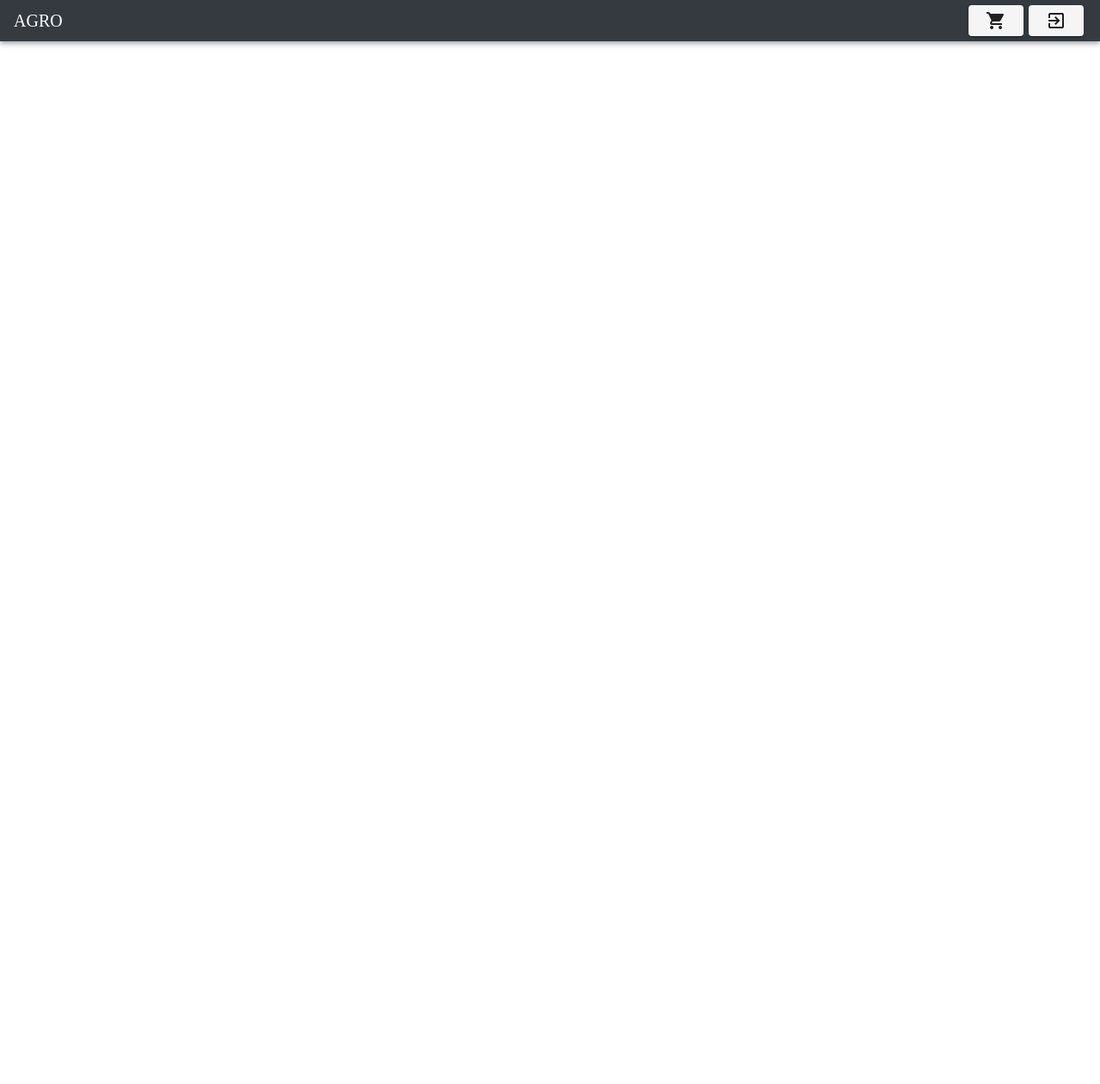
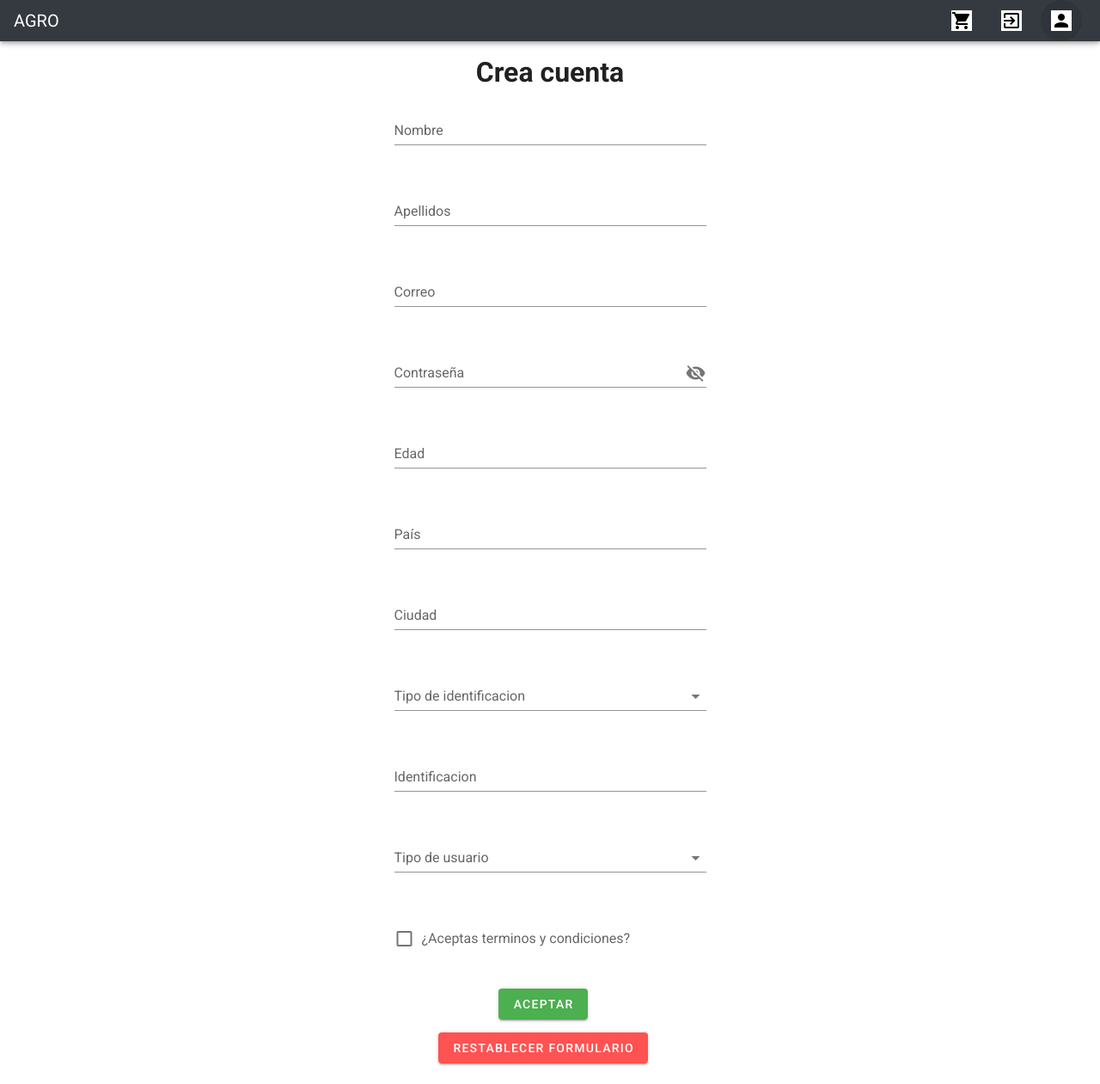
Before and after one commit to Juan-Carlos-Prada-Orduz/FrontEnd, a Nuxt app: page /user-register in a window 1280 px wide. Before the commit this address had no page. Shown: the whole page at 86% size. Before the commit the page ends 800 px from the top, so only its background shows below. Built offline with nearby package versions, Linux system fonts and the light colour scheme.

Commit message:
se agrego la pagina de registro y se crearon los formularios

```diff
--- a/assets/variables.scss
+++ /dev/null
@@ -1,4 +0,0 @@
-// Ref: https://github.com/nuxt-community/vuetify-module#customvariables
-//
-// The variables you want to modify
-// $font-size-root: 20px;
--- a/layouts/default.vue
+++ b/layouts/default.vue
@@ -1,31 +1,39 @@
 <template>
-  <div>
-    <v-app-bar
-    dense
-    color = "#343a40">
+  <v-app>
+    <v-app-bar dense color = "#343a40">
 
-    <v-toolbar-title id = "title">AGRO</v-toolbar-title>
+    <v-toolbar-title id="title">AGRO</v-toolbar-title>
 
     <v-spacer></v-spacer>
 
-    <v-btn v-for="item in items_menu" :key="item.id" :to="item.route" style="margin:3px;">
-      <v-list-item-icon>
-        <v-icon>{{ item.icon }}</v-icon>
-      </v-list-item-icon>
-    </v-btn>
+   <v-tooltip bottom v-for="item in items_menu" :key="item.id" color="light-primary">
+      <template v-slot:activator="{ on, attrs }">
+        <v-btn v-on="on" v-bind="attrs" icon :to="item.route" style="margin:5px;">
+          <v-icon id="icon_color">{{ item.icon }}</v-icon>
+        </v-btn>
+      </template>
+      <span>{{item.name}}</span>
+    </v-tooltip>
 
     </v-app-bar>
 
     <v-main>
-      <v-container> <nuxt /> </v-container>
+      <v-container>
+        <nuxt/>
+      </v-container>
     </v-main>
 
-  </div>
+  </v-app>
 </template>
 
 <style>
 #title{
   color: white;
+}
+
+#icon_color{
+  background-color: white;
+  color: black;
 }
 </style>
 
@@ -35,15 +43,11 @@ export default {
     return {
       drawer: null,
       items_menu: [
-        { id: "01", title: "home", icon: "mdi-cart", route: "/home" },
-        { id: "02", title: "login", icon: "mdi-login-variant", route: "/login" },
+        { id: "01", title: "home", icon: "mdi-cart", route: "/home", name:"Inicio"},
+        { id: "02", title: "login", icon: "mdi-login-variant", route: "/login", name:"Iniciar Sesion"},
+        { id: "03", title: "register", icon: "mdi-account", route: "/user-register", name:"Registro"},
       ],
     };
   },
-  methods: {
-    logout() {
-      this.$router.push("/");
-    },
-  },
 };
 </script>
--- a/nuxt.config.js
+++ b/nuxt.config.js
@@ -42,22 +42,20 @@ export default {
   axios: {},
 
   // Vuetify module configuration (https://go.nuxtjs.dev/config-vuetify)
-  vuetify: {
-    customVariables: ['~/assets/variables.scss'],
+
+  vuetifyvuetify: {
     theme: {
-      dark: true,
-      themes: {
-        dark: {
-          primary: colors.blue.darken2,
-          accent: colors.grey.darken3,
-          secondary: colors.amber.darken3,
-          info: colors.teal.lighten1,
-          warning: colors.amber.base,
-          error: colors.deepOrange.accent4,
-          success: colors.green.accent3
-        }
-      }
-    }
+      light: true,themes: {
+        light: {
+          primary: "#009688",
+          "dark-primary":"#00796B",
+          "light-primary": "#B2DFDB",
+          secondary: "#757575",
+          text: "#FFFFFF","primary-text": "#212121",
+          accent: "#607D8B",
+        },
+      },
+    },
   },
 
   // Build Configuration (https://go.nuxtjs.dev/config-build)
--- a/pages/home.vue
+++ b/pages/home.vue
@@ -1,7 +1,7 @@
 <template>
-  <div>
+  <v-app>
     <h1>Inicio</h1>
 
     <p>Aqui se pondra la informacion general del sitio</p>
-  </div>
+  </v-app>
 </template>
--- /dev/null
+++ b/pages/user-register.vue
@@ -0,0 +1,195 @@
+<template>
+<v-app>
+<center>
+  <v-form ref="formRegister" v-model="formRegister" lazy-validation>
+
+    <h1 color="primary">Crea cuenta</h1>
+
+      <v-col cols="12" md="4">
+        <v-text-field
+          v-model="user.firstname"
+          :rules="fieldRequired"
+          label="Nombre"
+          required>
+        </v-text-field>
+      </v-col>
+
+      <v-col cols="12" md="4">
+        <v-text-field
+          v-model="user.lastname"
+          :rules="fieldRequired"
+          label="Apellidos"
+          required>
+        </v-text-field>
+      </v-col>
+
+      <v-col cols="12" md="4">
+        <v-text-field
+          v-model="user.email"
+          :rules="emailRules"
+          label="Correo"
+          required>
+        </v-text-field>
+      </v-col>
+
+      <v-col cols="12" md="4">
+        <v-text-field
+          v-model="user.password"
+          :append-icon="showPassword ? 'mdi-eye' : 'mdi-eye-off'"
+          :rules="[v => !!v || 'Debe ingresar una contraseña']"
+          :type="showPassword ? 'text' : 'password'"
+          name="input-10-1"
+          label="Contraseña"
+          @click:append="showPassword = !showPassword"
+        ></v-text-field>
+      </v-col>
+
+      <v-col cols="12" md="4">
+        <v-text-field
+          v-model="user.age"
+          :rules="fieldRequired"
+          label="Edad"
+          required>
+        </v-text-field>
+      </v-col>
+
+      <v-col cols="12" md="4">
+        <v-text-field
+          v-model="user.country"
+          :rules="fieldRequired"
+          label="País"
+          required>
+        </v-text-field>
+      </v-col>
+
+      <v-col cols="12" md="4">
+        <v-text-field
+          v-model="user.city"
+          :rules="fieldRequired"
+          label="Ciudad"
+          required>
+        </v-text-field>
+      </v-col>
+
+      <v-col cols="12" md="4">
+        <v-select
+          :items="identification_types"
+          item-value="id"
+          item-text="name"
+          v-model="user.tidentification_type"
+          :rules="fieldRequired"
+          label="Tipo de identificacion"
+          required>
+        ></v-select>
+      </v-col>
+
+      <v-col cols="12" md="4">
+        <v-text-field
+          v-model="user.identification"
+          :rules="fieldRequired"
+          label="Identificacion"
+          required>
+        </v-text-field>
+      </v-col>
+
+      <v-col cols="12" md="4">
+        <v-select
+          :items="user_type"
+          item-value="id"
+          item-text="name"
+          :rules="fieldRequired"
+          v-model="user.type_user"
+          label="Tipo de usuario"
+          required>
+        ></v-select>
+      </v-col>
+
+      <v-col cols="12" md="4">
+        <v-checkbox
+          v-model="checkbox"
+          :rules="[v => !!v || '¡Debes aceptar para continuar!']"
+          label="¿Aceptas terminos y condiciones?"
+          required>
+        </v-checkbox>
+      </v-col>
+
+      <v-col cols="12" md="4">
+        <v-btn id="button_valid"
+          color="success"
+          class="mr-4"
+          @click="validate">
+          Aceptar
+        </v-btn>
+
+        <v-btn id="button_reset"
+          color="error"
+          class="mr-4"
+          @click="reset">
+          Restablecer formulario
+        </v-btn>
+      </v-col>
+
+     </v-form>
+     </center>
+</v-app>
+</template>
+
+<script>
+  export default {
+    data () {
+      return{
+      showPassword: false,
+      formRegister: null,
+      user: {
+        id: null,
+        firstname: null,
+        lastname: null,
+        age:null,
+        country:null,
+        city:null,
+        identification_type: null,
+        identification:null,
+        email: null,
+        password: null,
+        type_user: null
+      },
+      identification_types:[
+        {id:"01", name: "Cedula de ciudadania"},
+        {id:"02", name: "Cedula de extranjeria"},
+        {id:"03", name: "Pasaporte"},
+        {id:"04", name: "Tarjeta identidad"}
+      ],
+      user_type: ['Cliente', 'Proveedor'],
+      fieldRequired: [(v) => !!v || "Rellene el campo, por favor"],
+      emailRules: [
+        (v) => !!v || "El correo electronico es requerido",
+        (v) => /.+@.+/.test(v) || "El correo electronico debe ser valido",
+      ],
+      select:null,
+      checkbox: false,
+      }
+    },
+
+    methods: {
+      validate () {
+        this.$refs.formRegister.validate()
+      },
+      reset () {
+        this.$refs.formRegister.reset()
+      },
+    },
+  }
+</script>
+
+<style>
+#button_valid{
+  background-color:#4caf50;
+  border-color: #4caf50;
+}
+
+#button_reset{
+  background-color: #ff5252;
+  border-color: #ff5252;
+  margin-top: 15px;
+}
+</style>
```
Also changed, not shown: assets/README.md (deleted).
